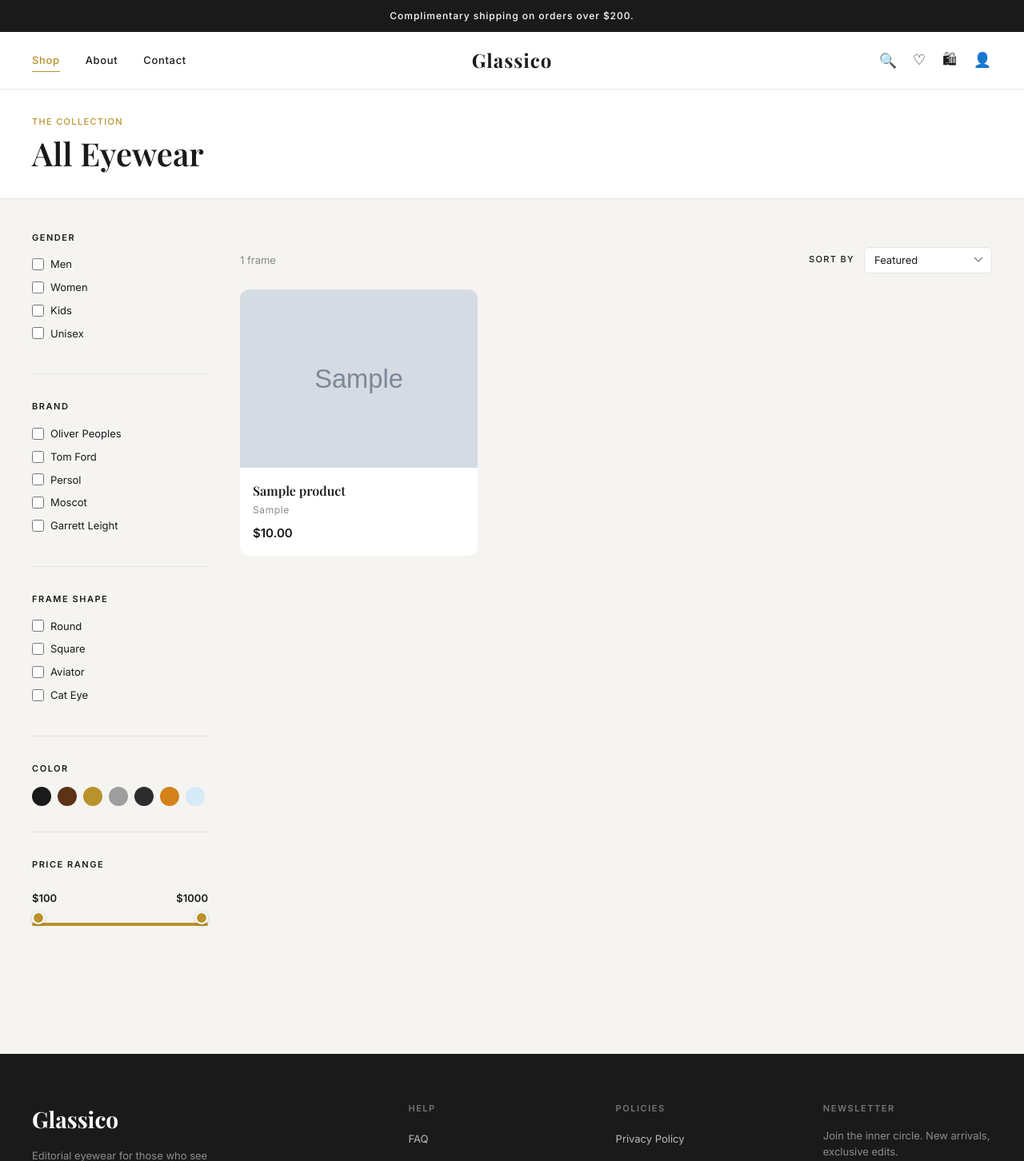
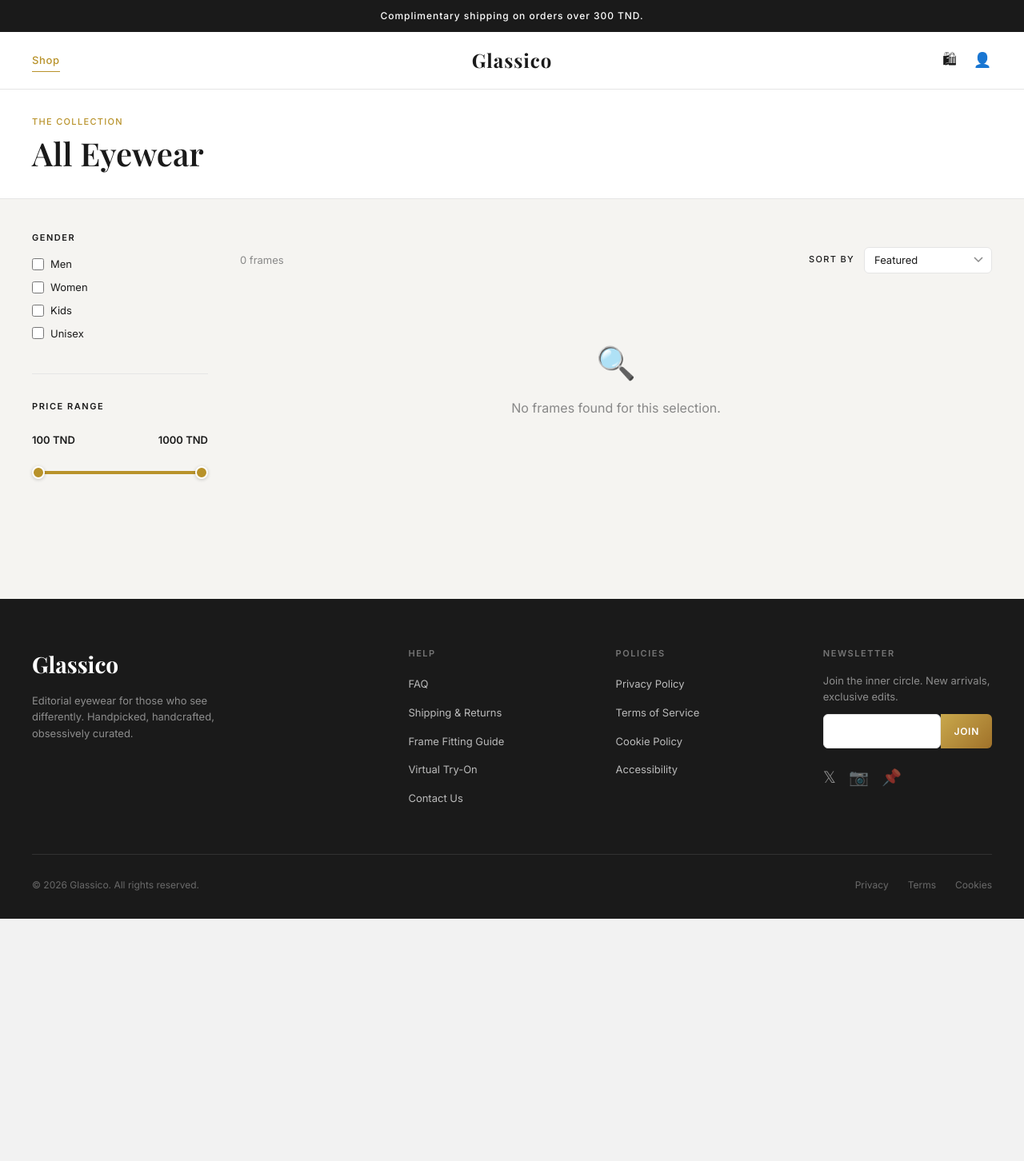
Before and after one commit to housseinelyatim-exe/Glassico, a PHP site: page /glassico/shop.html in a window 1280 px wide. Shown: the top 1452 px of the page at 80% size. After the commit the page ends 1149 px from the top, so only its background shows below. Run offline with PHP 8.4, Linux system fonts and the light colour scheme; tables that the repository leaves empty hold one stand-in row (values such as "Sample post"); grey boxes marked "Sample" are stand-in pictures; data that the repository does not hold is empty; some web fonts are replaced.

Commit message:
fixed the beckend

```diff
--- a/auth.html
+++ b/auth.html
@@ -27,8 +27,6 @@
         ← Glassico
       </a>
 
-      <!-- Watermark -->
-      <div class="auth-page__watermark">Perspective.</div>
 
       <div class="auth-card">
 
--- a/checkout.html
+++ b/checkout.html
@@ -71,19 +71,19 @@
 
             <div class="form-group">
               <label for="field-street">Street Address</label>
-              <input type="text" id="field-street" placeholder="123 Main Street" autocomplete="address-line1">
+              <input type="text" id="field-street" autocomplete="address-line1">
               <span class="field-error" id="field-street-error"></span>
             </div>
 
             <div class="form-group">
               <label for="field-apt">Apartment, Suite, etc. <em style="font-style:normal;color:var(--muted);">(optional)</em></label>
-              <input type="text" id="field-apt" placeholder="Apt 4B" autocomplete="address-line2">
+              <input type="text" id="field-apt" autocomplete="address-line2">
             </div>
 
             <div class="form-row" style="grid-template-columns:2fr 1fr 1fr;">
               <div class="form-group">
                 <label for="field-city">City</label>
-                <input type="text" id="field-city" placeholder="New York" autocomplete="address-level2">
+                <input type="text" id="field-city" autocomplete="address-level2">
                 <span class="field-error" id="field-city-error"></span>
               </div>
               <div class="form-group">
--- a/css/styles.css
+++ b/css/styles.css
@@ -859,21 +859,28 @@
 }
 .dual-range {
   position: relative;
-  height: 20px;
+  height: 24px;
 }
 .dual-range input[type="range"] {
   position: absolute;
+  top: 50%;
   left: 0;
   right: 0;
   width: 100%;
   -webkit-appearance: none;
-  height: 4px;
+  transform: translateY(-50%);
+  height: 0;
   background: transparent;
   pointer-events: none;
   outline: none;
   border: none;
+  margin: 0;
   padding: 0;
   box-shadow: none;
+}
+.dual-range input[type="range"]::-webkit-slider-runnable-track {
+  height: 4px;
+  background: transparent;
 }
 .dual-range input[type="range"]::-webkit-slider-thumb {
   -webkit-appearance: none;
@@ -886,6 +893,11 @@
   cursor: pointer;
   pointer-events: all;
 }
+.dual-range input[type="range"]::-moz-range-track {
+  height: 4px;
+  background: transparent;
+  border: none;
+}
 .dual-range input[type="range"]::-moz-range-thumb {
   width: 16px;
   height: 16px;
@@ -897,16 +909,18 @@
 }
 .dual-range__track {
   position: absolute;
-  top: 8px;
+  top: 50%;
   left: 0;
   right: 0;
+  transform: translateY(100%);
   height: 4px;
   background: var(--border);
   border-radius: 2px;
 }
 .dual-range__fill {
   position: absolute;
-  top: 8px;
+  top: 50%;
+  transform: translateY(100%);
   height: 4px;
   background: var(--gold);
   border-radius: 2px;
--- a/index.html
+++ b/index.html
@@ -22,7 +22,7 @@
   ═══════════════════════════════════════ -->
   <section class="hero container">
     <div class="hero__content">
-      <p class="hero__eyebrow">New Collection 2024</p>
+      <p class="hero__eyebrow">New Collection 2026</p>
       <h1 class="hero__title">Vision,<br>Refined.</h1>
       <p class="hero__sub">
         Architectural eyewear for those who see the world as a composition.
@@ -108,7 +108,7 @@
         <div class="feature-item">
           <div class="feature-item__icon">🚚</div>
           <div class="feature-item__title">Complimentary Shipping</div>
-          <div class="feature-item__desc">On all orders over $200. Express available at checkout.</div>
+          <div class="feature-item__desc">On all orders over 300 TND. Express available at checkout.</div>
         </div>
         <div class="feature-item">
           <div class="feature-item__icon">🔄</div>
@@ -196,7 +196,7 @@
               ${badgeHtml}
               <div class="product-card__name">${p.name}</div>
               <div class="product-card__brand">${p.brand || ''}</div>
-              <div class="product-card__price">$${parseFloat(p.price).toFixed(2)}</div>
+              <div class="product-card__price">${parseFloat(p.price).toFixed(2)} TND</div>
             </div>`;
 
           card.addEventListener('click', (e) => {
--- a/js/main.js
+++ b/js/main.js
@@ -11,7 +11,7 @@
   function createAnnouncementBar() {
     const bar = document.createElement('div');
     bar.className = 'announcement-bar';
-    bar.innerHTML = 'Complimentary shipping on orders over $200.';
+    bar.innerHTML = 'Complimentary shipping on orders over 300 TND.';
     return bar;
   }
 
@@ -31,15 +31,12 @@
       <div class="navbar__inner">
         <div class="navbar__left">
           <a href="shop.html"${activeClass('shop.html')}>Shop</a>
-          <a href="#about"${activeClass('about.html')}>About</a>
-          <a href="#contact"${activeClass('contact.html')}>Contact</a>
+
         </div>
-
         <a href="index.html" class="navbar__logo">Glassico</a>
 
         <div class="navbar__right">
-          <button aria-label="Search" id="nav-search-btn">🔍</button>
-          <a href="#" aria-label="Wishlist" id="nav-wishlist-btn">♡</a>
+
           <a href="cart.html" aria-label="Cart" style="position:relative;">
             🛍
             <span class="cart-badge" style="display:none;">0</span>
@@ -54,8 +51,6 @@
 
       <div class="navbar__mobile-menu" id="mobile-menu">
         <a href="shop.html">Shop</a>
-        <a href="#about">About</a>
-        <a href="#contact">Contact</a>
         <a href="cart.html">Cart</a>
         <a href="auth.html">Account</a>
       </div>
--- a/js/product.js
+++ b/js/product.js
@@ -38,7 +38,7 @@
 
     setText('product-name',     p.name);
     setText('product-subtitle', p.subtitle || '');
-    setText('product-price',    `$${parseFloat(p.price).toFixed(2)}`);
+    setText('product-price',    `${parseFloat(p.price).toFixed(2)} TND`);
     setText('product-desc',     p.description || '');
     setText('spec-measurements',p.measurements || '—');
     setText('spec-material',    p.material || '—');
--- a/js/shop.js
+++ b/js/shop.js
@@ -119,7 +119,7 @@
         ${badgeHtml}
         <div class="product-card__name">${escHtml(p.name)}</div>
         <div class="product-card__brand">${escHtml(p.brand || '')}</div>
-        <div class="product-card__price">$${parseFloat(p.price).toFixed(2)}</div>
+        <div class="product-card__price">${parseFloat(p.price).toFixed(2)} TND</div>
       </div>
     `;
 
@@ -188,8 +188,8 @@
       let min = parseInt(minInput.value);
       let max = parseInt(maxInput.value);
       if (min > max) { min = max; minInput.value = min; }
-      if (minDisplay) minDisplay.textContent = '$' + min;
-      if (maxDisplay) maxDisplay.textContent = '$' + max;
+      if (minDisplay) minDisplay.textContent = `${min} TND`;
+      if (maxDisplay) maxDisplay.textContent = `${max} TND`;
       updateFill();
       state.filters.price_min = min;
       state.filters.price_max = max;
@@ -200,6 +200,11 @@
 
     minInput.addEventListener('input', onSliderChange);
     maxInput.addEventListener('input', onSliderChange);
+
+    if (minDisplay) minDisplay.textContent = `${minInput.value} TND`;
+    if (maxDisplay) maxDisplay.textContent = `${maxInput.value} TND`;
+    state.filters.price_min = parseInt(minInput.value);
+    state.filters.price_max = parseInt(maxInput.value);
     updateFill();
   }
 
@@ -266,8 +271,8 @@
     brand:     'Brand',
     shape:     'Shape',
     color:     'Color',
-    price_min: 'Min $',
-    price_max: 'Max $',
+    price_min: 'Min TND',
+    price_max: 'Max TND',
     search:    'Search',
   };
 
@@ -324,8 +329,8 @@
     if (maxInput) maxInput.value = maxInput.max;
     const minD = document.getElementById('price-min-display');
     const maxD = document.getElementById('price-max-display');
-    if (minD) minD.textContent = '$' + (minInput?.min || '100');
-    if (maxD) maxD.textContent = '$' + (maxInput?.max || '1000');
+    if (minD) minD.textContent = `${minInput?.min || '100'} TND`;
+    if (maxD) maxD.textContent = `${maxInput?.max || '1000'} TND`;
     const fill = document.getElementById('price-fill');
     if (fill) { fill.style.left = '0%'; fill.style.width = '100%'; }
     resetPage();
--- a/shop.html
+++ b/shop.html
@@ -41,36 +41,14 @@
           <label class="sidebar-check"><input type="checkbox" data-filter="gender" value="unisex"> Unisex</label>
         </div>
 
-        <div class="sidebar-section">
-          <div class="sidebar-section__title">Brand</div>
-          <label class="sidebar-check"><input type="checkbox" data-filter="brand" value="Oliver Peoples"> Oliver Peoples</label>
-          <label class="sidebar-check"><input type="checkbox" data-filter="brand" value="Tom Ford"> Tom Ford</label>
-          <label class="sidebar-check"><input type="checkbox" data-filter="brand" value="Persol"> Persol</label>
-          <label class="sidebar-check"><input type="checkbox" data-filter="brand" value="Moscot"> Moscot</label>
-          <label class="sidebar-check"><input type="checkbox" data-filter="brand" value="Garrett Leight"> Garrett Leight</label>
-        </div>
 
-        <div class="sidebar-section">
-          <div class="sidebar-section__title">Frame Shape</div>
-          <label class="sidebar-check"><input type="checkbox" data-filter="shape" value="round"> Round</label>
-          <label class="sidebar-check"><input type="checkbox" data-filter="shape" value="square"> Square</label>
-          <label class="sidebar-check"><input type="checkbox" data-filter="shape" value="aviator"> Aviator</label>
-          <label class="sidebar-check"><input type="checkbox" data-filter="shape" value="cat_eye"> Cat Eye</label>
-        </div>
-
-        <div class="sidebar-section">
-          <div class="sidebar-section__title">Color</div>
-          <div class="color-swatches" id="color-swatches">
-            <!-- Populated by shop.js -->
-          </div>
-        </div>
 
         <div class="sidebar-section">
           <div class="sidebar-section__title">Price Range</div>
           <div class="price-slider-wrap">
             <div class="price-range-display">
-              <span id="price-min-display">$100</span>
-              <span id="price-max-display">$1000</span>
+              <span id="price-min-display">100 TND</span>
+              <span id="price-max-display">1000 TND</span>
             </div>
             <div class="dual-range">
               <div class="dual-range__track"></div>
```
Also changed, not shown: admin.html (+1 -39 lines), cart.html (+7 -28 lines), database/products_29.sql (added, +154 -0 lines), js/admin.js (+4 -4 lines), js/checkout.js (+13 -13 lines), product.html (+6 -10 lines).
